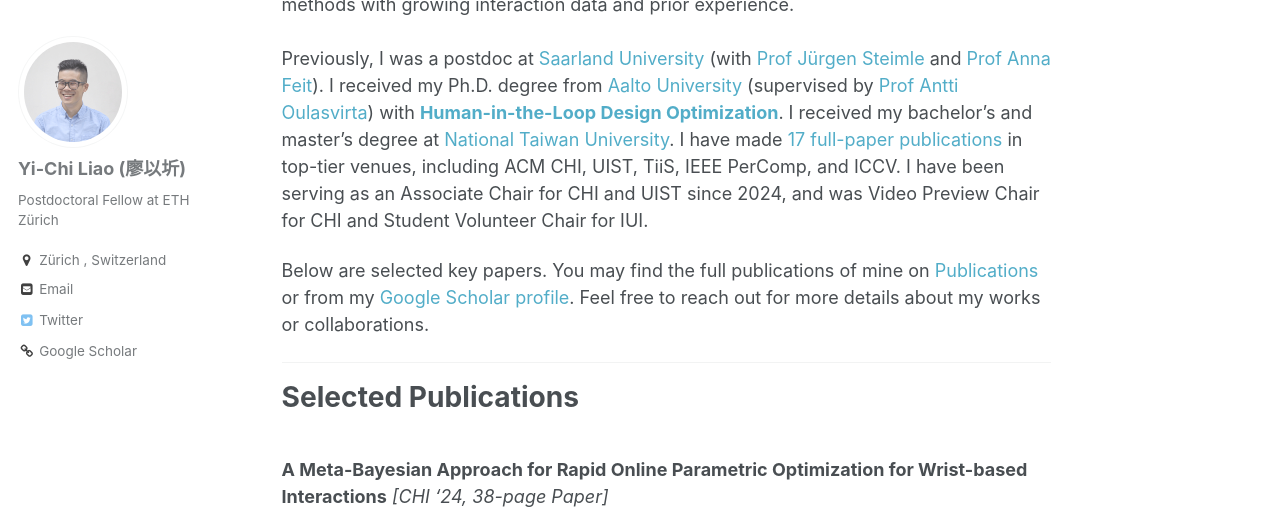
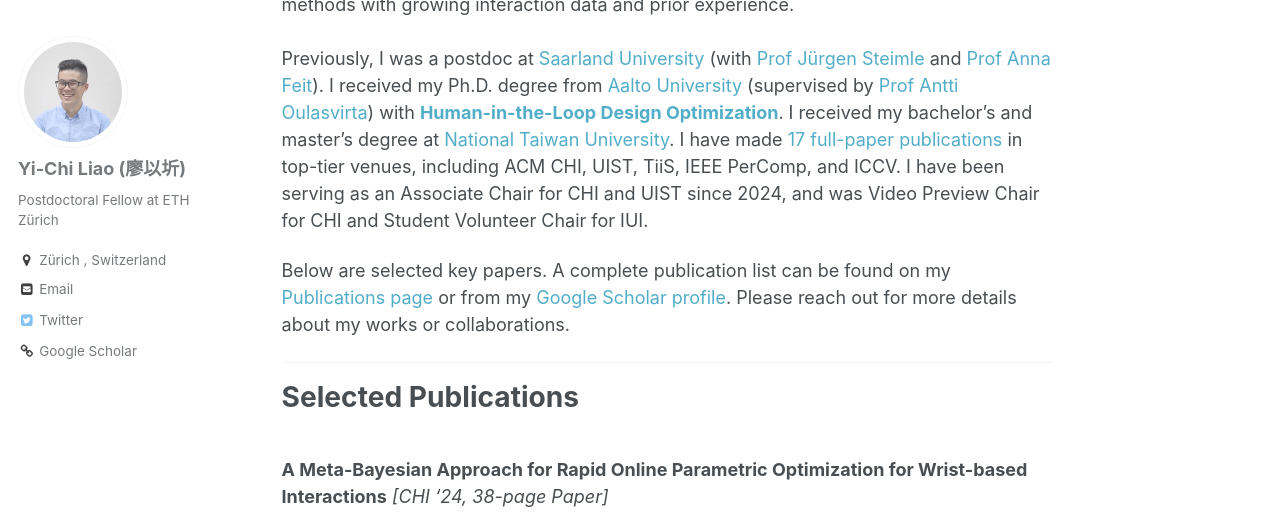
Before and after one commit to yichiliao/yichiliao.github.io, a Jekyll site: the page built from _pages/about.md, in a window 1280 px wide and 900 px high, scrolled down 486 px, cut to the strip 0-529 px from the top of the window. Built offline with Jekyll 4.4.1, drawn with Linux system fonts in a browser that asks for light colours.

Commit message:
updating about

```diff
--- a/_pages/about.md
+++ b/_pages/about.md
@@ -16,7 +16,8 @@ My work advances optimization in interface design along three directions: (1) ex
 <br>
 Previously, I was a postdoc at [Saarland University](https://www.uni-saarland.de/en/home.html) (with [Prof Jürgen Steimle](https://hci.cs.uni-saarland.de/people/juergen-steimle/) and [Prof Anna Feit](http://annafeit.de/)). I received my Ph.D. degree from [Aalto University](https://www.aalto.fi/en) (supervised by [Prof Antti Oulasvirta](https://users.aalto.fi/~oulasvir/)) with [**Human-in-the-Loop Design Optimization**](https://drive.google.com/file/d/1UcH6LuV7GiyRMvrVb9EZ34z-FeGPDBS7/view?usp=sharing). I received my bachelor’s and master’s degree at [National Taiwan University](https://www.ntu.edu.tw/english/). I have made [17 full-paper publications](https://scholar.google.com/citations?user=Ddny4V4AAAAJ&hl=en) in top-tier venues, including ACM CHI, UIST, TiiS, IEEE PerComp, and ICCV. I have been serving as an Associate Chair for CHI and UIST since 2024, and was Video Preview Chair for CHI and Student Volunteer Chair for IUI.
 
-Below are selected key papers. You may find the full publications of mine on [Publications](https://yichiliao.com/publications/) or from my [Google Scholar profile](https://scholar.google.com/citations?user=Ddny4V4AAAAJ&hl=en). Feel free to reach out for more details about my works or collaborations.
+Below are selected key papers. A complete publication list can be found on my [Publications page](https://yichiliao.com/publications/) or from my [Google Scholar profile](https://scholar.google.com/citations?user=Ddny4V4AAAAJ&hl=en).
+Please reach out for more details about my works or collaborations.
 
 ------
 
```
